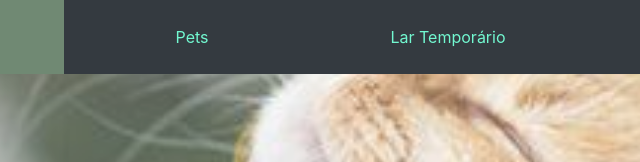
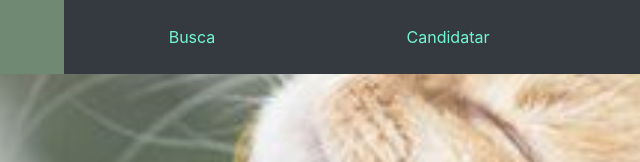
Before and after one commit to cabralraf/pet-adoption-website, a plain HTML site: page index.html in a window 1280 px wide. Shown: the top 162 px of the page, 192-832 px from the left. Drawn offline with nearby package versions, Linux system fonts and the light colour scheme; a script that the page names is missing; a web font is replaced by a local one.

Commit message:
Update index.html

```diff
--- a/index.html
+++ b/index.html
@@ -35,8 +35,8 @@
             <div class="collapse navbar-collapse" id="navlinks">
                 <ul>
                     <a href=""><li>Home</li></a> <!-- Substituir por logo -->
-                    <a href=""><li>Pets</li></a>
-                    <a href=""><li>Lar Temporário</li></a>
+                    <a href=""><li>Busca</li></a>
+                    <a href=""><li>Candidatar</li></a>
                     <a href=""><li>Sobre</li></a>
                     <a href=""><li>Contato</li></a>
                 </ul>
```
